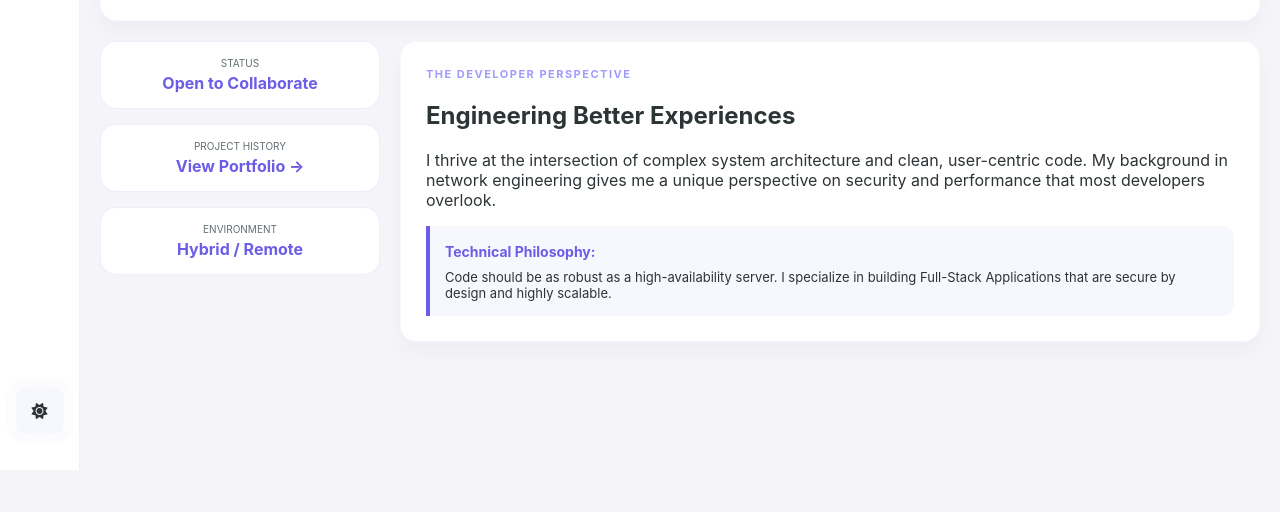
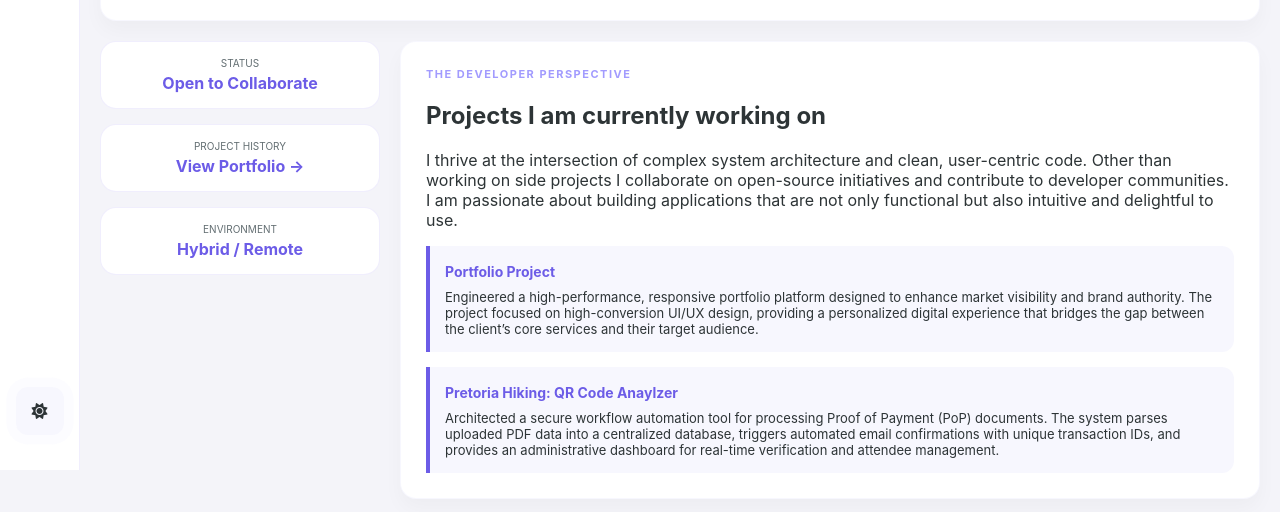
Before and after one commit to YungPharaoh65/Profile, a plain HTML site: page Softwaredev.html in a window 1280 px wide. Shown: the part 330-842 px from the top of the page. Before the commit the page ends 800 px from the top, so only its background shows below. Drawn offline with Linux system fonts and the light colour scheme.

Commit message:
made changes

```diff
--- a/Softwaredev.html
+++ b/Softwaredev.html
@@ -190,6 +190,11 @@
       main { margin-left: 70px; }
       .bottom-layout { grid-template-columns: 1fr; }
     }
+
+     a {
+  color: inherit;       /* Makes the link the same color as the parent text */
+  text-decoration: none; /* Removes the underline */
+}
   </style>
 </head>
 <body>
@@ -243,7 +248,7 @@
     <div class="bottom-layout">
       <div class="stats-stack">
         <div class="stat-item"><label>Status</label><span>Open to Collaborate</span></div>
-        <a class="stat-item" href="/Portfolio/experience.html">
+        <a class="stat-item" href="https://github.com/YungPharaoh65?tab=repositories">
           <label>Project History</label><span>View Portfolio →</span>
         </a>
         <div class="stat-item"><label>Environment</label><span>Hybrid / Remote</span></div>
@@ -251,18 +256,26 @@
 
       <div class="card about-box">
         <span class="section-label">The Developer Perspective</span>
-        <h2>Engineering Better Experiences</h2>
+        <h2>Projects I am currently working on</h2>
         <p>
-          I thrive at the intersection of complex system architecture and clean, user-centric code. My background in network engineering gives me a unique perspective on security and performance that most developers overlook.
+          I thrive at the intersection of complex system architecture and clean, user-centric code. Other than working on side projects I collaborate on open-source initiatives and contribute to developer communities. I am passionate about building applications that are not only functional but also intuitive and delightful to use.
         </p>
 
-        <div class="dev-focus">
-          <strong style="color: var(--accent-purple); font-size: 14px;">Technical Philosophy:</strong>
+       <a href="https://yungpharaoh65.github.io/pearlswebsite/"> <div class="dev-focus">
+          <strong style="color: var(--accent-purple); font-size: 14px;">Portfolio Project</strong>
           <p style="font-size: 13px; margin: 8px 0 0 0;">
-            Code should be as robust as a high-availability server. I specialize in building Full-Stack Applications that are secure by design and highly scalable.
-          </p>
-        </div>
+Engineered a high-performance, responsive portfolio platform designed to enhance market visibility and brand authority. The project focused on high-conversion UI/UX design, providing a personalized digital experience that bridges the gap between the client’s core services and their target audience.
+</div>
+</a>
+
+
+         <div class="dev-focus">
+          <strong style="color: var(--accent-purple); font-size: 14px;">Pretoria Hiking: QR Code Anaylzer</strong>
+          <p style="font-size: 13px; margin: 8px 0 0 0;">
+Architected a secure workflow automation tool for processing Proof of Payment (PoP) documents. The system parses uploaded PDF data into a centralized database, triggers automated email confirmations with unique transaction IDs, and provides an administrative dashboard for real-time verification and attendee management.        </div>
       </div>
+
+
     </div>
   </main>
 
```
